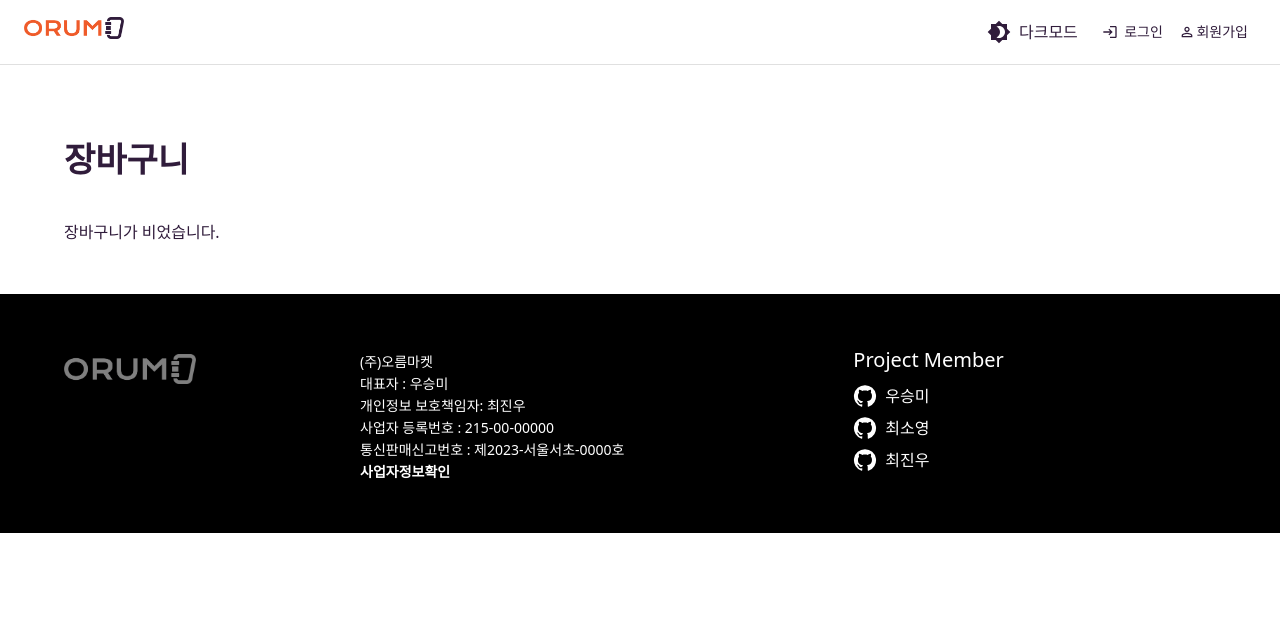
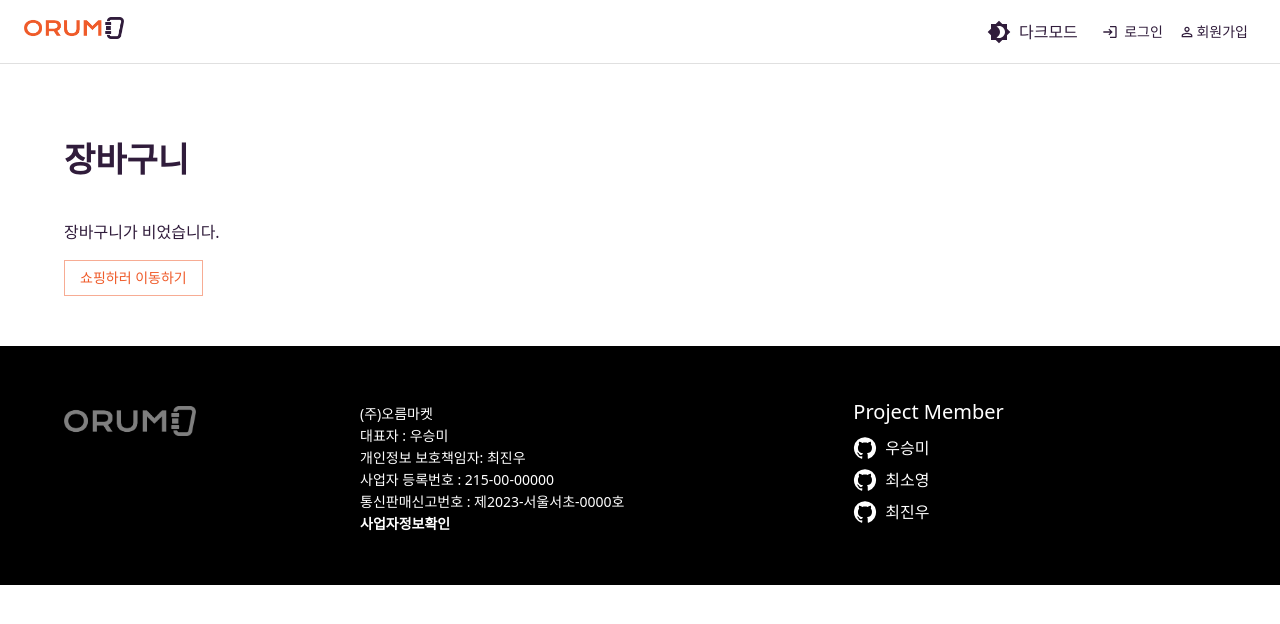
Before and after one commit to veryyounng/orum-market-front, a React (Vite) app: page /cart in a window 1280 px wide. Shown: the top 624 px of the page. Built offline with nearby package versions, Linux system fonts and the light colour scheme; a web font is replaced by a local one.

Commit message:
Design: 컴포넌트 크기, 위치 조정

```diff
--- a/src/components/Header.tsx
+++ b/src/components/Header.tsx
@@ -184,6 +184,7 @@ export default function Header() {
           boxShadow: 'none',
           borderBottom: '1px solid rgba(0, 0, 0, 0.12)',
           zIndex: theme.zIndex.drawer + 2,
+          height: '64px',
         }}
       >
         <ToolbarStyled>
--- a/src/components/NavigationBar.tsx
+++ b/src/components/NavigationBar.tsx
@@ -7,7 +7,6 @@ import {
   IconButton,
   useMediaQuery,
   FormControl,
-  InputLabel,
   Select,
   MenuItem,
 } from '@mui/material';
@@ -74,13 +73,12 @@ export default function NavigationBar({
 
         {isMdDown ? (
           <Box sx={{ display: 'flex', justifyContent: 'flex-end' }}>
-            <FormControl sx={{ m: 1, minWidth: 120 }}>
-              <InputLabel id="filter-select-label">정렬</InputLabel>
+            <FormControl sx={{ m: 1, minWidth: 120 }} size="small">
               <Select
                 labelId="filter-select-label"
                 id="filter-select"
                 value={selectedSortOrder}
-                label="Filter"
+                sx={{ fontSize: '0.9rem', borderRadius: 0 }}
                 onChange={(event) => onSortChange(event.target.value as string)}
               >
                 {SORT_OPTIONS.map((option) => (
--- a/src/pages/MyCart.tsx
+++ b/src/pages/MyCart.tsx
@@ -23,8 +23,7 @@ export default function MyCart() {
     removeFromCart: (id: number) => void;
     clearCart: () => void;
   };
-
-  console.log('장바구니 아이템', items);
+  useScrollToTop();
 
   const currencyFormatter = new Intl.NumberFormat('ko-KR', {
     style: 'currency',
@@ -42,18 +41,28 @@ export default function MyCart() {
   //   (total, item) => total + item.price + item.shippingFees * item.quantity,
   //   0,
   // );
-  useScrollToTop();
 
   return (
     <Container sx={{ marginY: '50px' }}>
       <Typography variant="h4" fontWeight={700} mb={5}>
         장바구니
       </Typography>
-      <Typography variant="body1">
-        {items.length === 0 && <p>장바구니가 비었습니다.</p>}
-        {items.length > 0 &&
-          `장바구니에 ${items.length}개의 아이템이 있습니다.`}
-      </Typography>
+
+      {items.length === 0 && (
+        <Box sx={{ display: 'flex', flexDirection: 'column' }} gap={2}>
+          장바구니가 비었습니다.
+          <Link to="/products" style={{ textDecoration: 'none' }}>
+            <Button variant="outlined" color="primary">
+              쇼핑하러 이동하기
+            </Button>
+          </Link>
+        </Box>
+      )}
+      {items.length > 0 && (
+        <Typography variant="body1">
+          장바구니에 {items.length}개의 아이템이 있습니다.
+        </Typography>
+      )}
       <Grid container rowGap={10} m={0}>
         <Grid item xs={12} md={12} sx={{ margin: 0 }}>
           {items.length > 0 && (
--- a/src/pages/product/ProductDetail.tsx
+++ b/src/pages/product/ProductDetail.tsx
@@ -27,6 +27,7 @@ import VerifiedIcon from '@mui/icons-material/Verified';
 
 import { QUALITY } from '../../constants';
 import CustomTooltip from '../../components/CustomTooltip';
+import { useScrollToTop } from '../../hooks/useScrollToTop';
 
 export default function ProductDetail() {
   const { productId } = useParams<{ productId: string }>();
@@ -35,6 +36,7 @@ export default function ProductDetail() {
   const [product, setProduct] = useState<IProduct | null>(null);
   const { isLoggedIn } = useUserStore() as IUserStore;
   const [isBookmarked, setIsBookmarked] = useState<boolean>(false);
+  useScrollToTop();
 
   const getQualityName = (value: string | number) => {
     const quality = QUALITY.find((quality) => quality.value === value);
@@ -157,6 +159,7 @@ const ProductImageGallery = ({ images }: { images: IProductImage[] }) => {
   const [selectedImage, setSelectedImage] = useState(
     images && images[0] ? images[0].path : '',
   );
+
   const imageContainerStyle = {
     overflow: 'hidden',
     position: 'relative',
@@ -249,8 +252,8 @@ const ProductImageGallery = ({ images }: { images: IProductImage[] }) => {
             />
           </Box>
           <ImageList sx={imageListStyle} cols={3} gap={9}>
-            {images.map((image) => (
-              <ImageListItem key={image.id}>
+            {images.map((image, index) => (
+              <ImageListItem key={index}>
                 <img
                   src={image.path}
                   alt={`Product ${image.id}`}
--- a/src/pages/product/SearchPage.tsx
+++ b/src/pages/product/SearchPage.tsx
@@ -22,6 +22,7 @@ import {
 } from '../../constants';
 import { useFetchProducts } from '../../hooks/useFetchProducts';
 import { ProductGrid } from '../../components/search/ProductGrid';
+import { useScrollToTop } from '../../hooks/useScrollToTop';
 
 export function SearchPage() {
   const { searchResult, setSearchResult } = useSearchStore();
@@ -35,6 +36,7 @@ export function SearchPage() {
   const [selectedPrice, setSelectedPrice] = useState('전체');
   const [selectedShippingFee, setSelectedShippingFee] = useState('전체');
   const [isDataFetched, setIsDataFetched] = useState(false);
+  useScrollToTop();
 
   const { addRecentViewProduct } = useRecentViewProductStore() as {
     addRecentViewProduct: Function;
--- a/src/pages/user/CheckOut.tsx
+++ b/src/pages/user/CheckOut.tsx
@@ -28,6 +28,7 @@ import { Box } from '@mui/system';
 import AddressListDialog from '../../components/address/AddressListDialog';
 import NewAddressInput from '../../components/address/NewAddressForm';
 import CustomTooltip from '../../components/CustomTooltip';
+import { useScrollToTop } from '../../hooks/useScrollToTop';
 declare const IMP: any;
 type TelPartsType = {
   telPart1: string;
@@ -84,6 +85,8 @@ export default function CheckOut() {
 
   const userId = localStorage.getItem('_id');
   const isCheckoutItemEmpty = checkoutItems.length === 0;
+
+  useScrollToTop();
 
   useEffect(() => {
     const singleProduct = location.state?.product;
```
